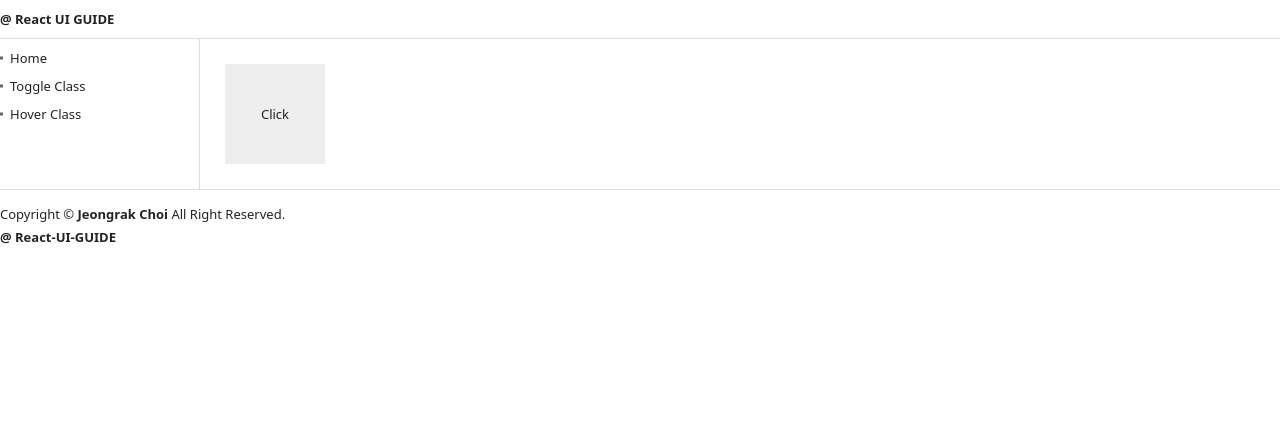
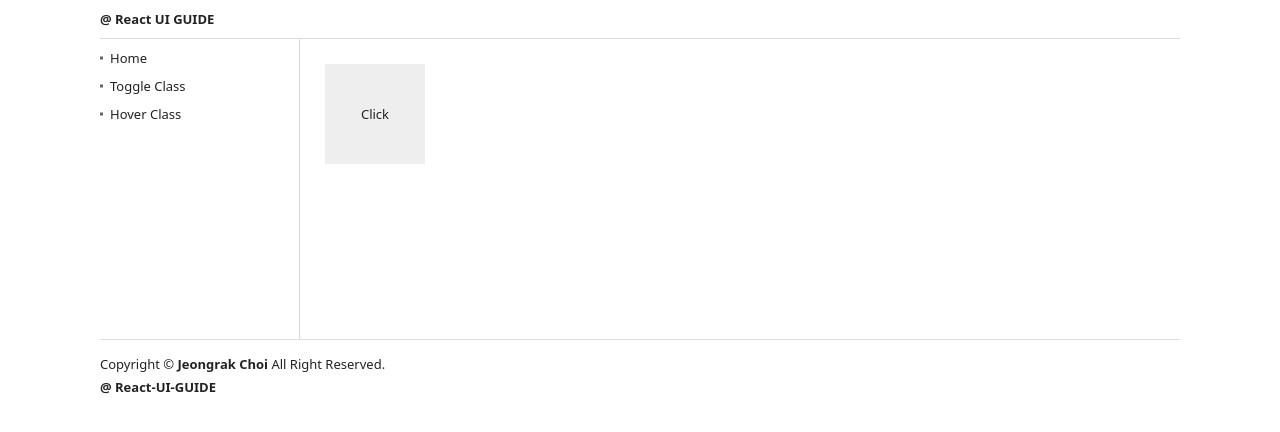
Before and after one commit to JeongrakChoi/react-ui-guide, a React (Create React App) app: page /HoverClass in a window 1280 px wide. Shown: the top 432 px of the page. Built offline with nearby package versions, Linux system fonts and the light colour scheme.

Commit message:
wrap 크기 조정

```diff
--- a/src/assets/css/layout/common.scss
+++ b/src/assets/css/layout/common.scss
@@ -1,6 +1,6 @@
 .App{
     position:relative;
-    max-width:1280px;
+    max-width:1080px;
     margin:0 auto;
 }
 
@@ -12,4 +12,5 @@
     width:calc(100% - 200px);
     box-sizing:border-box;
     padding:25px;
+    min-height:300px;
 }
```
